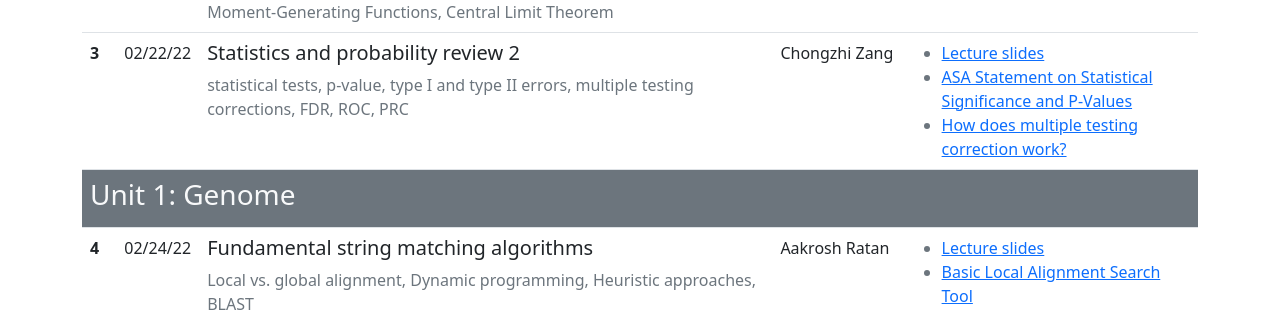
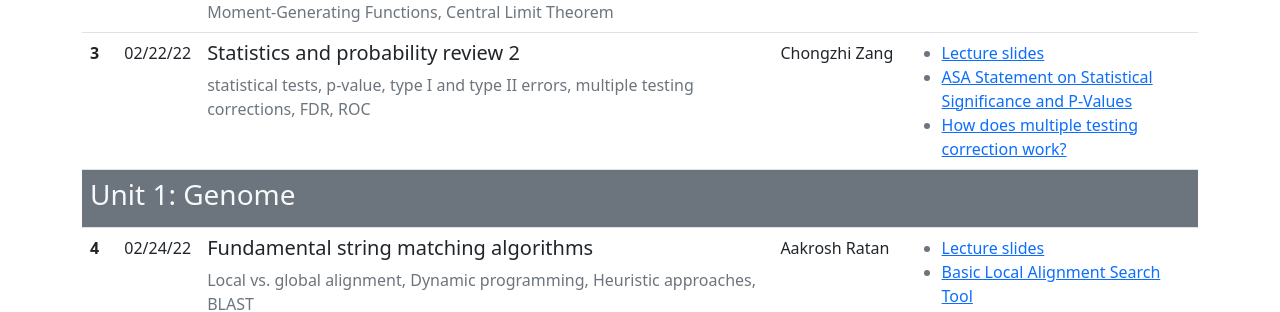
Before and after one commit to cphg/compgen, a Jekyll site: the page built from index.md, in a window 1280 px wide and 900 px high, scrolled down 603 px. Shown: the part 186-498 px from the top of the window. Built offline with Jekyll 4.4.1, drawn with Linux system fonts in a browser that asks for light colours.

Commit message:
Update lectures.yaml

```diff
--- a/_data/lectures.yaml
+++ b/_data/lectures.yaml
@@ -24,7 +24,7 @@ lectures:
   - lecture_number: 3
     date: 02/22/22
     topic: Statistics and probability review 2
-    details: statistical tests, p-value, type I and type II errors, multiple testing corrections, FDR, ROC, PRC
+    details: statistical tests, p-value, type I and type II errors, multiple testing corrections, FDR, ROC
     instructor: Chongzhi Zang
     links:
       - url: slides/statistics2
```
